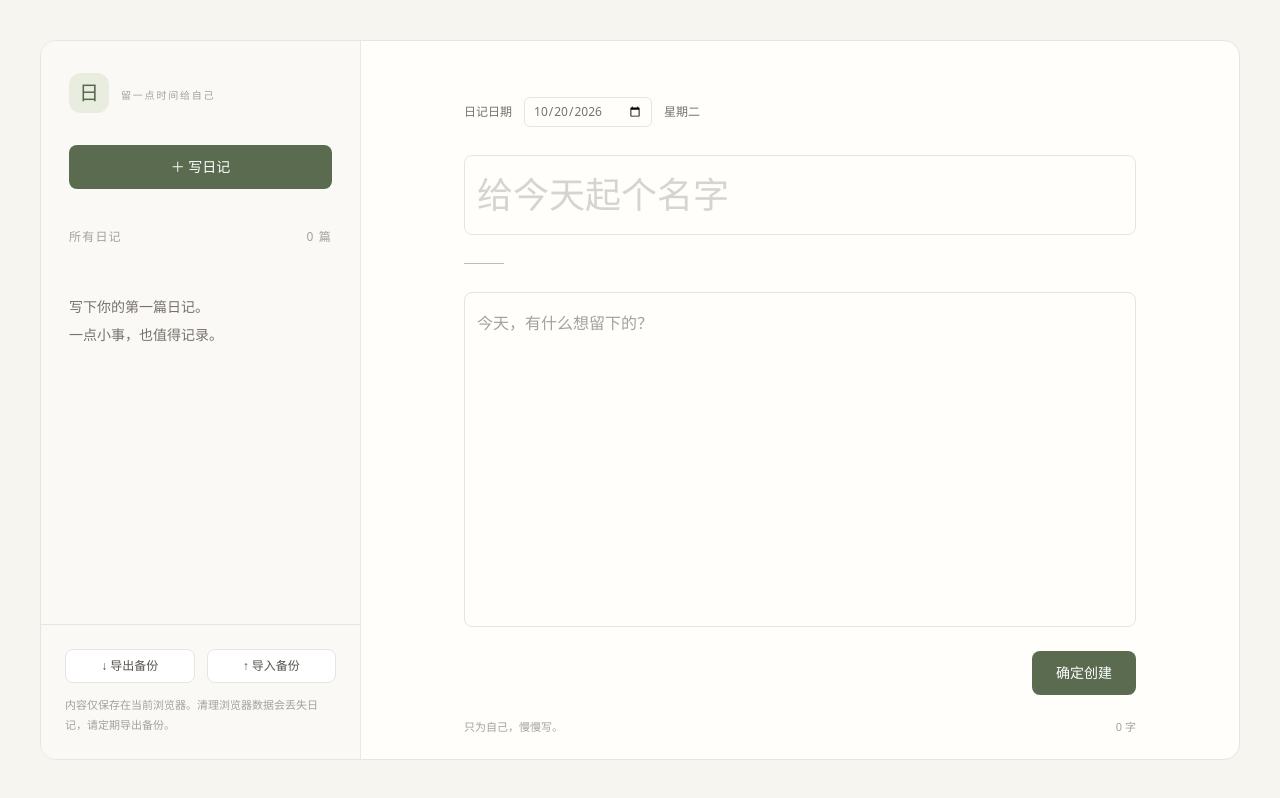
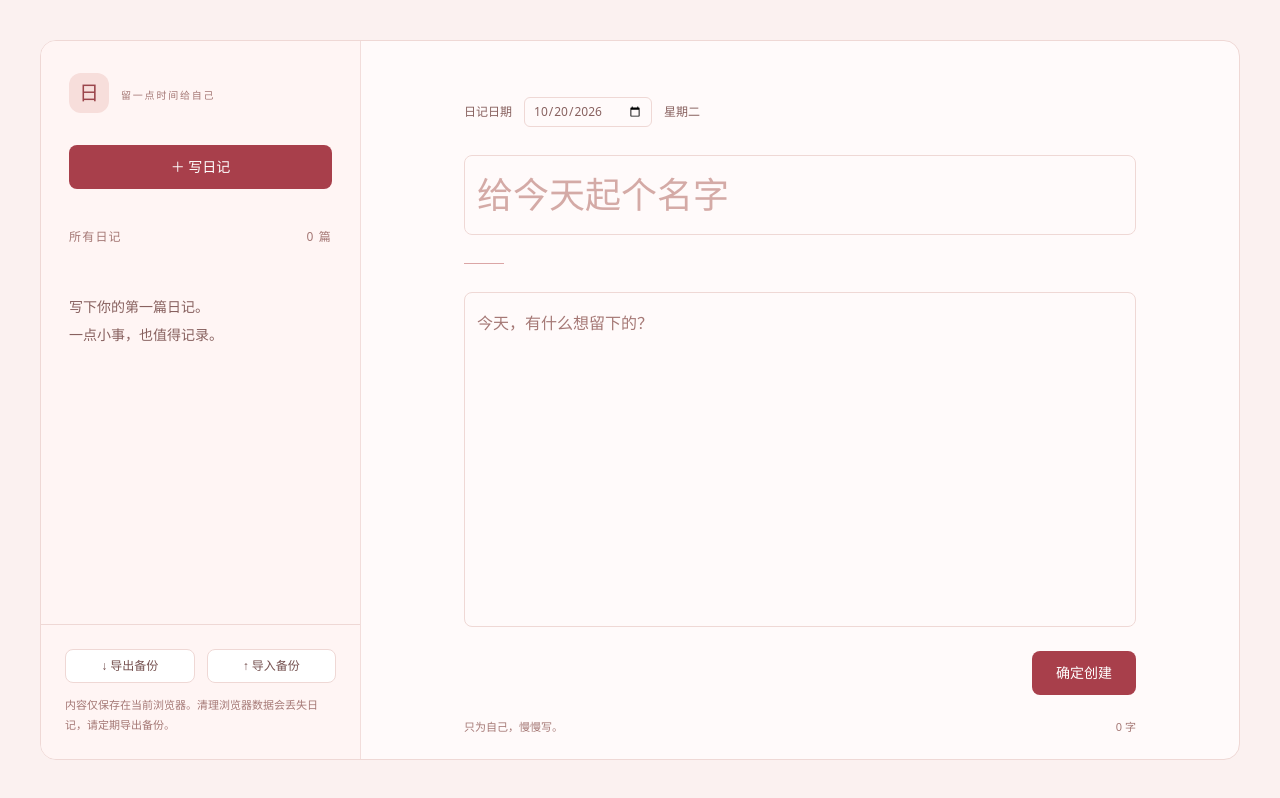
Before and after one commit to budiga/l-daily-web, a React (Vite) app: page / in a window 1280 px wide. Both pictures are taken after a click on the button "＋ 写日记". Built offline with nearby package versions, Linux system fonts and the light colour scheme.

Commit message:
feat: 更新界面样式成红色主题

```diff
--- a/src/App.tsx
+++ b/src/App.tsx
@@ -154,21 +154,21 @@ export default function App() {
     });
   }
   return (
-    <div className="min-h-dvh bg-[#f6f5f0] p-0 text-stone-800 md:p-7 lg:p-10">
-      <div className="mx-auto flex h-dvh max-w-7xl overflow-hidden bg-[#fffefa] md:h-[calc(100dvh-3.5rem)] md:min-h-[560px] md:rounded-2xl md:border md:border-stone-200 lg:h-[calc(100dvh-5rem)]">
+    <div className="min-h-dvh bg-[#fbf1f0] p-0 text-ink-800 md:p-7 lg:p-10">
+      <div className="mx-auto flex h-dvh max-w-7xl overflow-hidden bg-[#fffafa] md:h-[calc(100dvh-3.5rem)] md:min-h-[560px] md:rounded-2xl md:border md:border-ink-200 lg:h-[calc(100dvh-5rem)]">
         <aside
-          className={`${entry ? "hidden md:flex" : "flex"} w-full shrink-0 flex-col border-r border-stone-200/80 bg-[#faf9f5] md:w-80`}
+          className={`${entry ? "hidden md:flex" : "flex"} w-full shrink-0 flex-col border-r border-ink-200/80 bg-[#fff5f4] md:w-80`}
         >
           <header className="px-7 pb-6 pt-8">
             <div className="mb-8 flex items-center gap-3">
               <span
-                className="flex h-10 w-10 items-center justify-center rounded-xl bg-[#e8eddf] font-serif text-xl text-[#59664e]"
+                className="flex h-10 w-10 items-center justify-center rounded-xl bg-[#f7dedb] font-serif text-xl text-[#9b454b]"
                 aria-hidden="true"
               >
                 日
               </span>
               <div>
-                <p className="mt-1 text-[10px] tracking-[0.18em] text-stone-400">
+                <p className="mt-1 text-[10px] tracking-[0.18em] text-ink-400">
                   留一点时间给自己
                 </p>
               </div>
@@ -176,13 +176,13 @@ export default function App() {
             <button
               disabled={busy || loading || loadError}
               onClick={create}
-              className="w-full rounded-lg bg-[#5b6b50] px-4 py-3 text-sm text-white transition-colors hover:bg-[#4b5c40]"
+              className="w-full rounded-lg bg-[#a83f4b] px-4 py-3 text-sm text-white transition-colors hover:bg-[#8e303c]"
             >
               ＋ 写日记
             </button>
           </header>
           {loading ? (
-            <p role="status" className="flex-1 px-7 text-sm text-stone-500">
+            <p role="status" className="flex-1 px-7 text-sm text-ink-500">
               正在打开日记本…
             </p>
           ) : loadError ? (
@@ -212,7 +212,7 @@ export default function App() {
           {message && (
             <div
               role="status"
-              className="flex items-start justify-between gap-3 border-b border-stone-200 bg-[#edf0e7] px-5 py-3 text-sm leading-6"
+              className="flex items-start justify-between gap-3 border-b border-ink-200 bg-[#f9e6e3] px-5 py-3 text-sm leading-6"
             >
               <span>{message}</span>
               <button aria-label="关闭提示" onClick={() => setMessage("")}>
@@ -233,22 +233,22 @@ export default function App() {
           ) : (
             <div className="flex flex-1 flex-col items-center justify-center px-8 text-center">
               <span
-                className="mb-7 flex h-20 w-20 items-center justify-center rounded-full border border-[#dce1d4] bg-[#f3f5ed] font-serif text-3xl text-[#7c896e]"
+                className="mb-7 flex h-20 w-20 items-center justify-center rounded-full border border-[#eccdca] bg-[#fff0ed] font-serif text-3xl text-[#b5676d]"
                 aria-hidden="true"
               >
                 ✎
               </span>
-              <p className="mt-5 text-sm leading-8 text-stone-500">
+              <p className="mt-5 text-sm leading-8 text-ink-500">
                 这里，是只属于你的安静角落。
               </p>
               <button
                 onClick={create}
                 disabled={busy || loading || loadError}
-                className="mt-8 rounded-lg border border-stone-300 px-5 py-2.5 text-sm text-[#5b6b50] hover:bg-[#f3f5ed]"
+                className="mt-8 rounded-lg border border-ink-300 px-5 py-2.5 text-sm text-[#a83f4b] hover:bg-[#fff0ed]"
               >
                 {entries.length > 0 ? "写一篇新日记 ↗" : "写下你的第一篇日记 ↗"}
               </button>
-              <p className="mt-16 text-[11px] text-stone-400">
+              <p className="mt-16 text-[11px] text-ink-400">
                 本地保存 · 无需登录 · 自由书写
               </p>
             </div>
@@ -258,7 +258,7 @@ export default function App() {
       {showCreatedToast && (
         <div
           role="status"
-          className="fixed top-6 left-1/2 z-50 -translate-x-1/2 rounded-lg border border-[#dce1d4] bg-[#edf0e7] px-5 py-3 text-sm text-[#5b6b50] shadow-md"
+          className="fixed top-6 left-1/2 z-50 -translate-x-1/2 rounded-lg border border-[#eccdca] bg-[#f9e6e3] px-5 py-3 text-sm text-[#a83f4b] shadow-md"
         >
           日记创建成功
         </div>
@@ -266,7 +266,7 @@ export default function App() {
       {!entry && message && (
         <div
           role="status"
-          className="fixed inset-x-4 bottom-5 rounded-lg border border-stone-200 bg-white p-4 text-sm shadow-md md:hidden"
+          className="fixed inset-x-4 bottom-5 rounded-lg border border-ink-200 bg-white p-4 text-sm shadow-md md:hidden"
         >
           {message}
           <button
--- a/src/components/BackupActions.tsx
+++ b/src/components/BackupActions.tsx
@@ -10,19 +10,19 @@ export function BackupActions({
 }) {
   const input = useRef<HTMLInputElement>(null);
   return (
-    <div className="border-t border-stone-200 p-6">
+    <div className="border-t border-ink-200 p-6">
       <div className="mb-3 flex gap-3">
         <button
           disabled={disabled}
           onClick={onExport}
-          className="flex-1 rounded-lg border border-stone-200 bg-white px-3 py-2 text-xs text-stone-600 hover:bg-stone-100"
+          className="flex-1 rounded-lg border border-ink-200 bg-white px-3 py-2 text-xs text-ink-600 hover:bg-ink-100"
         >
           ↓ 导出备份
         </button>
         <button
           disabled={disabled}
           onClick={() => input.current?.click()}
-          className="flex-1 rounded-lg border border-stone-200 bg-white px-3 py-2 text-xs text-stone-600 hover:bg-stone-100"
+          className="flex-1 rounded-lg border border-ink-200 bg-white px-3 py-2 text-xs text-ink-600 hover:bg-ink-100"
         >
           ↑ 导入备份
         </button>
@@ -39,7 +39,7 @@ export function BackupActions({
           }}
         />
       </div>
-      <p className="text-[11px] leading-5 text-stone-400">
+      <p className="text-[11px] leading-5 text-ink-400">
         内容仅保存在当前浏览器。清理浏览器数据会丢失日记，请定期导出备份。
       </p>
     </div>
--- a/src/components/ConfirmDialog.tsx
+++ b/src/components/ConfirmDialog.tsx
@@ -29,12 +29,12 @@ export function ConfirmDialog({
         event.preventDefault();
         if (!busy) onCancel();
       }}
-      className="m-auto w-[calc(100%-2rem)] max-w-sm rounded-2xl border border-stone-200 bg-[#fffefa] p-7 shadow-xl backdrop:bg-stone-900/30"
+      className="m-auto w-[calc(100%-2rem)] max-w-sm rounded-2xl border border-ink-200 bg-[#fffafa] p-7 shadow-xl backdrop:bg-ink-900/30"
     >
       <h2 id="delete-title" className="text-lg font-semibold">
         删除这篇日记？
       </h2>
-      <p className="my-4 text-sm leading-7 text-stone-500">
+      <p className="my-4 text-sm leading-7 text-ink-500">
         删除后无法撤销。如果想保留内容，请先导出备份。
       </p>
       <div className="flex justify-end gap-3">
@@ -42,7 +42,7 @@ export function ConfirmDialog({
           autoFocus
           disabled={busy}
           onClick={onCancel}
-          className="rounded-lg border border-stone-200 px-4 py-2 text-sm"
+          className="rounded-lg border border-ink-200 px-4 py-2 text-sm"
         >
           取消
         </button>
--- a/src/components/DiaryEditor.tsx
+++ b/src/components/DiaryEditor.tsx
@@ -33,13 +33,13 @@ export function DiaryEditor({
     <section aria-label="日记编辑区" className="flex h-full min-h-0 flex-col">
       <div className="mx-auto flex w-full max-w-3xl min-h-0 flex-1 flex-col px-6 pt-10 md:px-12 md:pt-14">
         <button
-          className="mb-5 self-start text-sm text-stone-600 md:hidden"
+          className="mb-5 self-start text-sm text-ink-600 md:hidden"
           onClick={onBack}
           disabled={disabled}
         >
           ← 返回列表
         </button>
-        <div className="mb-7 flex flex-wrap items-center gap-3 text-xs text-stone-500">
+        <div className="mb-7 flex flex-wrap items-center gap-3 text-xs text-ink-500">
           <label htmlFor="diary-date">日记日期</label>
           <input
             id="diary-date"
@@ -51,14 +51,14 @@ export function DiaryEditor({
               if (validDate(event.target.value))
                 onChange({ date: event.target.value });
             }}
-            className="rounded-md border border-stone-200 bg-transparent px-2 py-1.5"
+            className="rounded-md border border-ink-200 bg-transparent px-2 py-1.5"
           />
           <span>{displayDate(entry.date).split("日")[1]}</span>
           {dateLocked && (
             <button
               onClick={onDelete}
               disabled={disabled}
-              className="ml-auto rounded-lg px-3 py-2 text-xs text-stone-500 hover:bg-red-50 hover:text-red-700"
+              className="ml-auto rounded-lg px-3 py-2 text-xs text-ink-500 hover:bg-red-50 hover:text-red-700"
             >
               删除日记
             </button>
@@ -75,9 +75,9 @@ export function DiaryEditor({
           disabled={disabled}
           onChange={(event) => onChange({ title: event.target.value })}
           placeholder="给今天起个名字"
-          className={`w-full shrink-0 bg-transparent px-3 py-3 font-serif text-3xl leading-normal text-stone-800 placeholder:text-stone-300 focus:outline-none md:text-4xl ${dateLocked ? "border-0" : "rounded-lg border border-stone-200"}`}
+          className={`w-full shrink-0 bg-transparent px-3 py-3 font-serif text-3xl leading-normal text-ink-800 placeholder:text-ink-300 focus:outline-none md:text-4xl ${dateLocked ? "border-0" : "rounded-lg border border-ink-200"}`}
         />
-        <div className="my-7 h-px w-10 shrink-0 bg-[#b6c1ab]" />
+        <div className="my-7 h-px w-10 shrink-0 bg-[#dba5a5]" />
         <label className="sr-only" htmlFor="diary-content">
           日记正文
         </label>
@@ -88,19 +88,19 @@ export function DiaryEditor({
           disabled={disabled}
           onChange={(event) => onChange({ content: event.target.value })}
           placeholder="今天，有什么想留下的？"
-          className={`min-h-64 w-full flex-1 resize-none bg-transparent px-3 py-3 text-base leading-9 text-stone-700 placeholder:text-stone-400 focus:outline-none ${dateLocked ? "border-0" : "rounded-lg border border-stone-200"}`}
+          className={`min-h-64 w-full flex-1 resize-none bg-transparent px-3 py-3 text-base leading-9 text-ink-700 placeholder:text-ink-400 focus:outline-none ${dateLocked ? "border-0" : "rounded-lg border border-ink-200"}`}
         />
         {!dateLocked && (
           <button
             type="button"
             onClick={onSave}
             disabled={disabled}
-            className="mt-6 shrink-0 self-end rounded-lg bg-[#5b6b50] px-6 py-3 text-sm text-white transition-colors hover:bg-[#4b5c40]"
+            className="mt-6 shrink-0 self-end rounded-lg bg-[#a83f4b] px-6 py-3 text-sm text-white transition-colors hover:bg-[#8e303c]"
           >
             确定创建
           </button>
         )}
-        <footer className="flex justify-between gap-4 py-6 text-[11px] text-stone-400">
+        <footer className="flex justify-between gap-4 py-6 text-[11px] text-ink-400">
           <span>只为自己，慢慢写。</span>
           <span>{Array.from(entry.content).length} 字</span>
         </footer>
--- a/src/components/DiaryList.tsx
+++ b/src/components/DiaryList.tsx
@@ -32,12 +32,12 @@ export function DiaryList({ entries, selected, disabled, onSelect }: Props) {
       aria-label="历史日记"
       className="min-h-0 flex-1 overflow-y-auto px-4 py-4"
     >
-      <div className="mb-4 flex items-center justify-between px-3 text-xs tracking-widest text-stone-400">
+      <div className="mb-4 flex items-center justify-between px-3 text-xs tracking-widest text-ink-400">
         <span>所有日记</span>
         <span>{entries.length} 篇</span>
       </div>
       {!entries.length && (
-        <p className="px-3 py-8 text-sm leading-7 text-stone-500">
+        <p className="px-3 py-8 text-sm leading-7 text-ink-500">
           写下你的第一篇日记。
           <br />
           一点小事，也值得记录。
@@ -50,7 +50,7 @@ export function DiaryList({ entries, selected, disabled, onSelect }: Props) {
             aria-expanded={expandedDates.has(date)}
             aria-controls={`diary-date-${date}`}
             onClick={() => toggleDate(date)}
-            className="flex w-full items-center gap-2 rounded-xl px-4 py-3 text-left text-xs text-stone-500 transition-colors hover:bg-stone-100"
+            className="flex w-full items-center gap-2 rounded-xl px-4 py-3 text-left text-xs text-ink-500 transition-colors hover:bg-ink-100"
           >
             <span
               aria-hidden="true"
@@ -59,7 +59,7 @@ export function DiaryList({ entries, selected, disabled, onSelect }: Props) {
               {expandedDates.has(date) ? "▾" : "▸"}
             </span>
             <span className="flex-1">{displayDate(date)} · {date.slice(0, 4)}</span>
-            <span className="shrink-0 text-stone-400">{dateEntries.length} 篇</span>
+            <span className="shrink-0 text-ink-400">{dateEntries.length} 篇</span>
           </button>
           <div id={`diary-date-${date}`} hidden={!expandedDates.has(date)}>
             {dateEntries.map((entry) => (
@@ -69,12 +69,12 @@ export function DiaryList({ entries, selected, disabled, onSelect }: Props) {
                 disabled={disabled}
                 onClick={() => onSelect(entry)}
                 aria-current={selected === entry.id ? "page" : undefined}
-                className={`mb-2 w-full rounded-xl border p-4 text-left transition-colors ${selected === entry.id ? "border-[#d7dfd2] bg-[#eaf0e5]" : "border-transparent hover:bg-stone-100"}`}
+                className={`mb-2 w-full rounded-xl border p-4 text-left transition-colors ${selected === entry.id ? "border-[#e8b7b5] bg-[#f9e1df]" : "border-transparent hover:bg-ink-100"}`}
               >
-                <h2 className="truncate text-sm font-semibold text-stone-800">
+                <h2 className="truncate text-sm font-semibold text-ink-800">
                   {entry.title.trim() || entry.date}
                 </h2>
-                <p className="mt-2 truncate text-xs leading-6 text-stone-500">
+                <p className="mt-2 truncate text-xs leading-6 text-ink-500">
                   {entry.content.replace(/\s*\n\s*/g, " ").slice(0, 80) ||
                     "只有标题的一天"}
                 </p>
--- a/src/styles.css
+++ b/src/styles.css
@@ -1,5 +1,14 @@
 @import "tailwindcss";
 @theme {
+  --color-ink-100: #f9e9e7;
+  --color-ink-200: #efd8d5;
+  --color-ink-300: #d4aaa6;
+  --color-ink-400: #a57875;
+  --color-ink-500: #88615f;
+  --color-ink-600: #75504f;
+  --color-ink-700: #62413f;
+  --color-ink-800: #4b302f;
+  --color-ink-900: #352120;
   --font-sans: "PingFang SC", "Microsoft YaHei", system-ui, sans-serif;
   --font-serif: "Songti SC", "STSong", Georgia, serif;
 }
@@ -20,7 +29,7 @@ button:disabled {
 button:focus-visible,
 input:focus-visible,
 textarea:focus-visible {
-  outline: 2px solid #738463;
+  outline: 2px solid #a83f4b;
   outline-offset: 4px;
 }
 #diary-title:focus,
@@ -28,5 +37,5 @@ textarea:focus-visible {
   outline: none;
 }
 ::selection {
-  background: #dce5d3;
+  background: #f2c9c7;
 }
```
